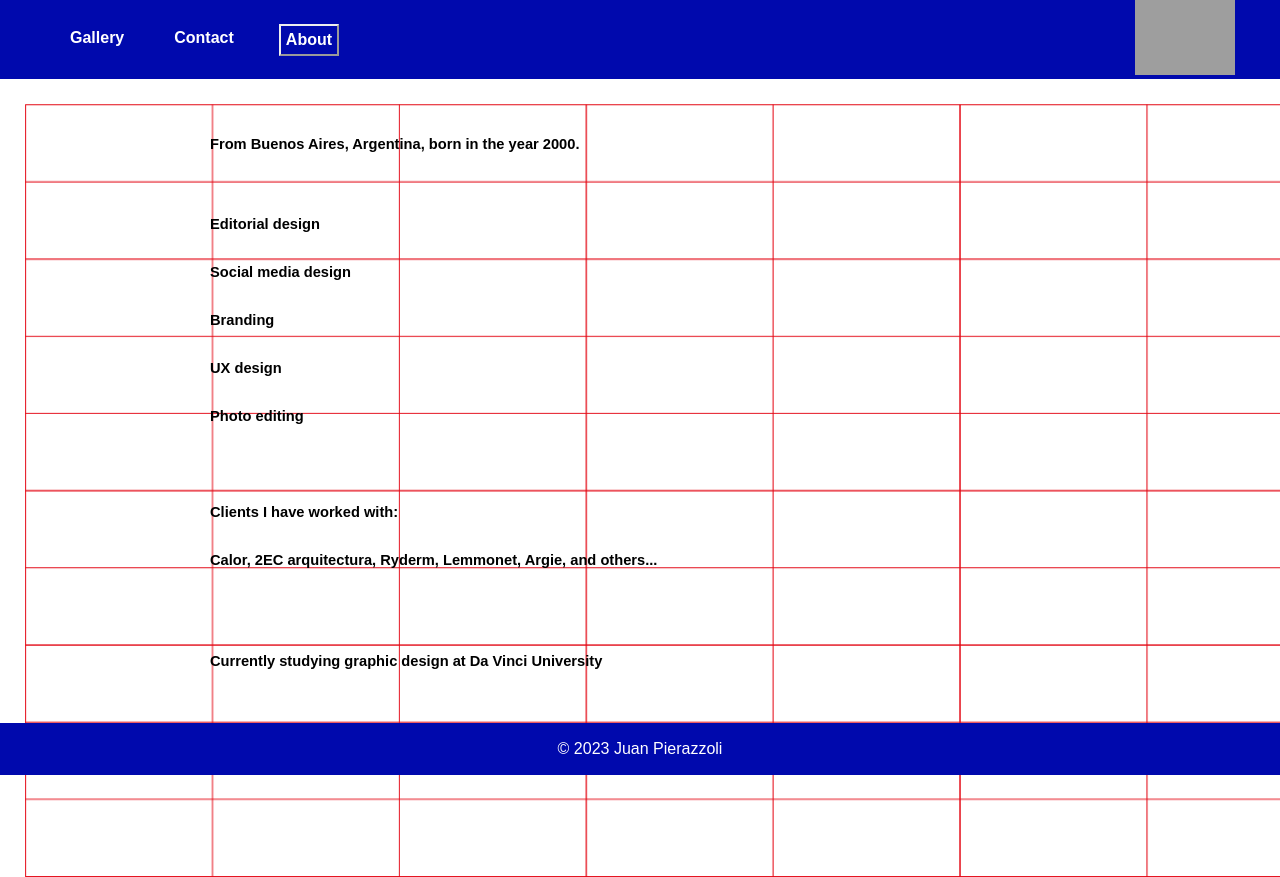
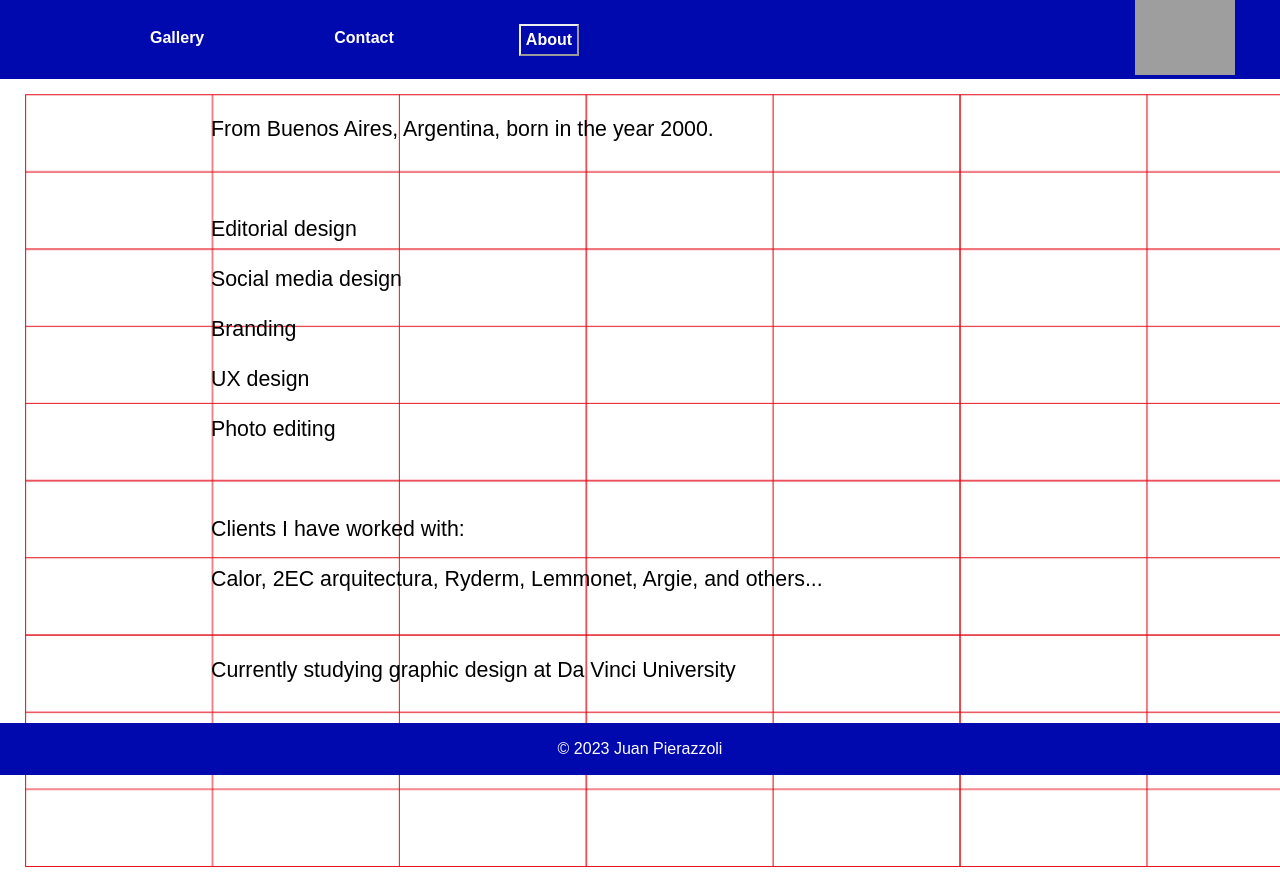
Before and after one commit to PabloMoore96/JP-Design, a plain HTML site: page Pages/about.html in a window 1280 px wide. Shown: the top 877 px of the page. Drawn offline with Linux system fonts and the light colour scheme; grey boxes are pictures that could not be loaded.

Commit message:
Proyecto Finalizado, grilla mejorado

```diff
--- a/Assets/css/style.scss
+++ b/Assets/css/style.scss
@@ -15,7 +15,7 @@ main{
     img{
         position: absolute;
         width: 1870px;
-        top: 25px;
+        top: 15px;
         left: 25px;
         z-index: 0;
     }
@@ -25,7 +25,7 @@ main{
     img{
         position: absolute;
         width: 1870px;
-        top: 80px;
+        top: 70px;
         left: 25px;
         z-index: 0;
     }
@@ -52,7 +52,8 @@ body{
                 display: flex;
 
                 li{
-                    margin: 20px;
+                    margin-left: 100px;
+                    margin-right: 20px;
                     list-style: none;
                     padding: 5px;
 
@@ -61,11 +62,18 @@ body{
                         text-decoration: none;
 
                     }
+                    &:hover{
+                        margin-left: 96px;
+                        border: 2px;
+                        border-style: outset;
+                    }
                 }
                 .active{
+                    margin-left: 100px !important;
                     border: 2px;
                     border-style: outset;
                 }
+
             }
         }
         .logo{
@@ -394,10 +402,12 @@ body{
             justify-content: end;
             padding: 40px;
             a{
+                font-size: 16pt;
                 margin-left: 70px;
                 z-index: 1;
                 text-decoration: none;
-                margin-bottom: 40px;
+                margin-top: 33px;
+                margin-bottom: 20px;
                 &:hover{
                     text-decoration: underline;
                 }
@@ -409,15 +419,18 @@ body{
         align-content: center;
         padding-left: 100px;
         .secMainAbout{
-            min-height: calc(100vh - 106px - 77px);
+            min-height: calc(100vh - 106px - 62px);
             display: flex;
             flex-direction: column;
             justify-content: space-around;
-            margin-top: 15px;
+
 
             h1{
-                margin-left: 110px;
+                font-size: 16pt;
+                margin-left: 111px;
                 z-index: 1;
+                font-weight: 500;
+                margin-top: 10px;
 
 
             }
--- a/Pages/about.html
+++ b/Pages/about.html
@@ -37,14 +37,14 @@
             <section class="secMainAbout">
 
                 <h1 class="texto1" >From Buenos Aires, Argentina, born in the year 2000. <br><br>
-                    <br><br><br>
-                    Editorial design <br><br><br>
-                    Social media design <br><br><br>
-                    Branding <br><br><br>
-                    UX design <br><br><br>
-                    Photo editing <br><br><br>
-                    <br><br><br>
-                    Clients I have worked with: <br><br><br>
+                    <br><br>
+                    Editorial design <br><br>
+                    Social media design <br><br>
+                    Branding <br><br>
+                    UX design <br><br>
+                    Photo editing <br><br>
+                    <br><br>
+                    Clients I have worked with: <br><br>
                     Calor, 2EC arquitectura, Ryderm, Lemmonet, Argie, and others...
                 </h1>
                 <h1 class="texto2" >Currently studying graphic design at Da Vinci University</h1>
```
Also changed, not shown: index.html (+1 -1 lines), Assets/css/style.css, Assets/img/Recurso 1pablo.png (added), Assets/img/Recurso 2pablo.png (added), 2 other files.
